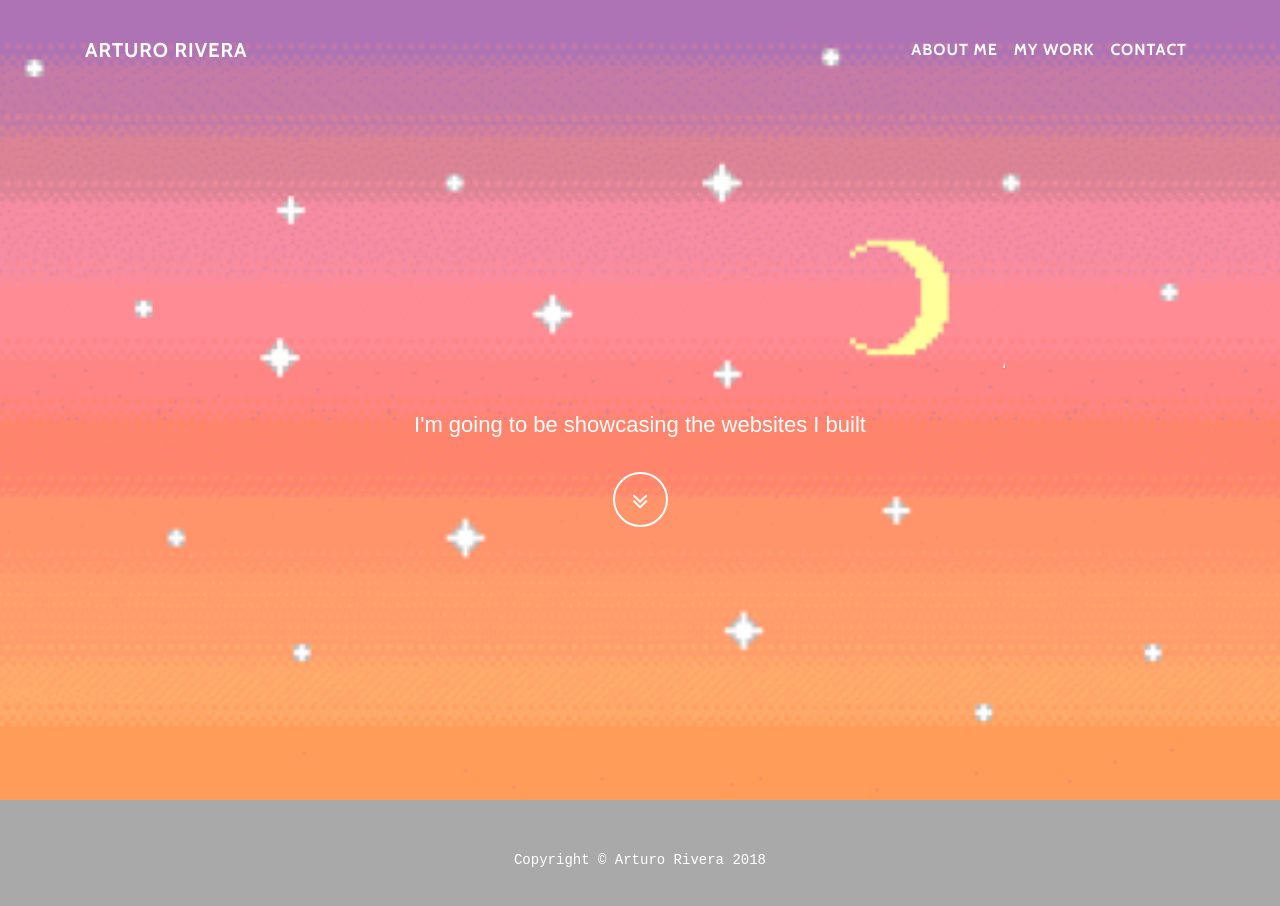
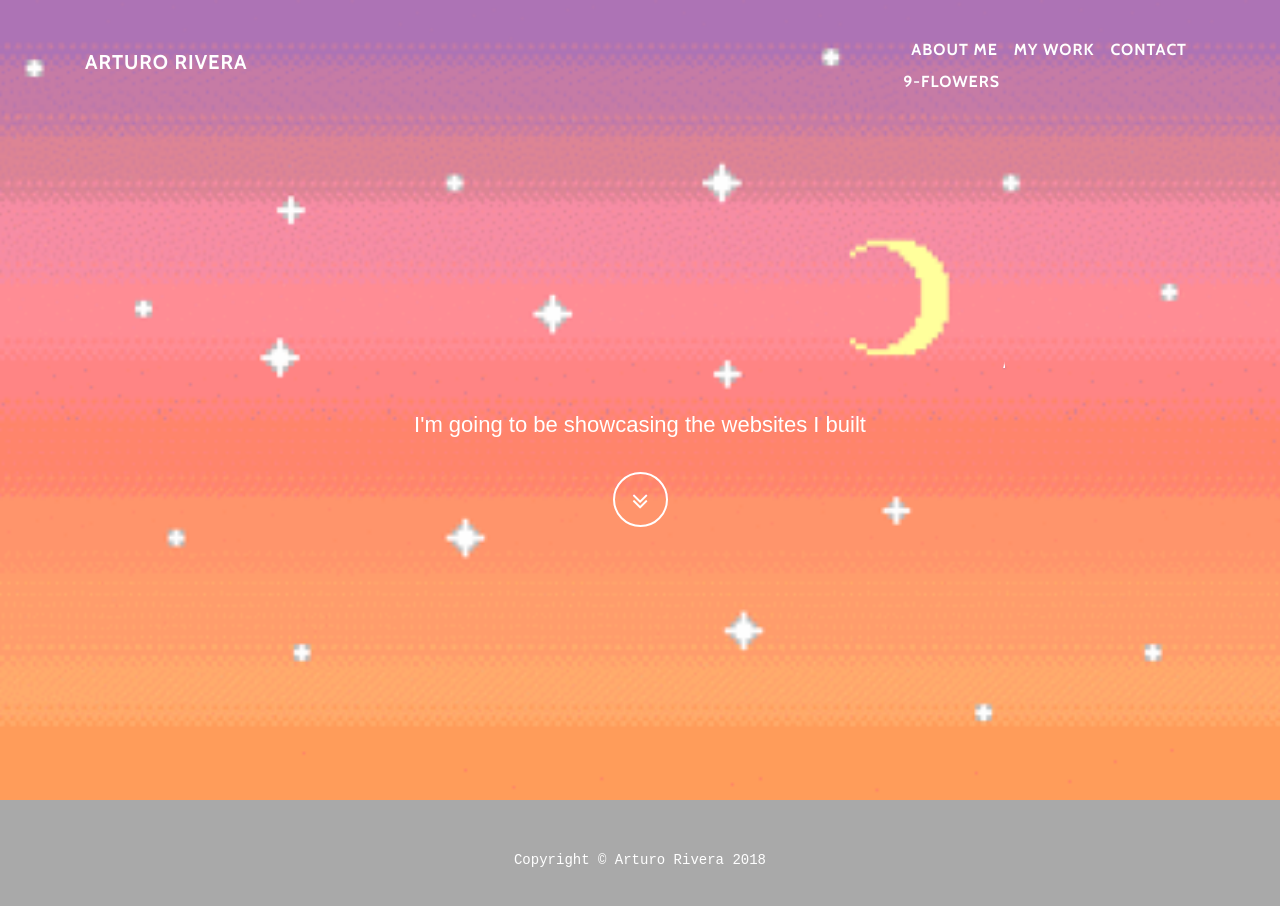
Before and after one commit to axturo/axturo, a website: page index.html in a window 1280 px wide. Drawn offline with nearby package versions, Linux system fonts and the light colour scheme.

Commit message:
Update index.html

```diff
--- a/index.html
+++ b/index.html
@@ -38,6 +38,7 @@
           <ul class="navbar-nav ml-auto">
             <li class="nav-item">
               <a class="nav-link js-scroll-trigger" href="#aboutmepage.html">About Me</a>
+             <a href="https://axturo.github.io/9-flower-challange/">9-flowers</a>
 
             </li>
             <li class="nav-item">
```
